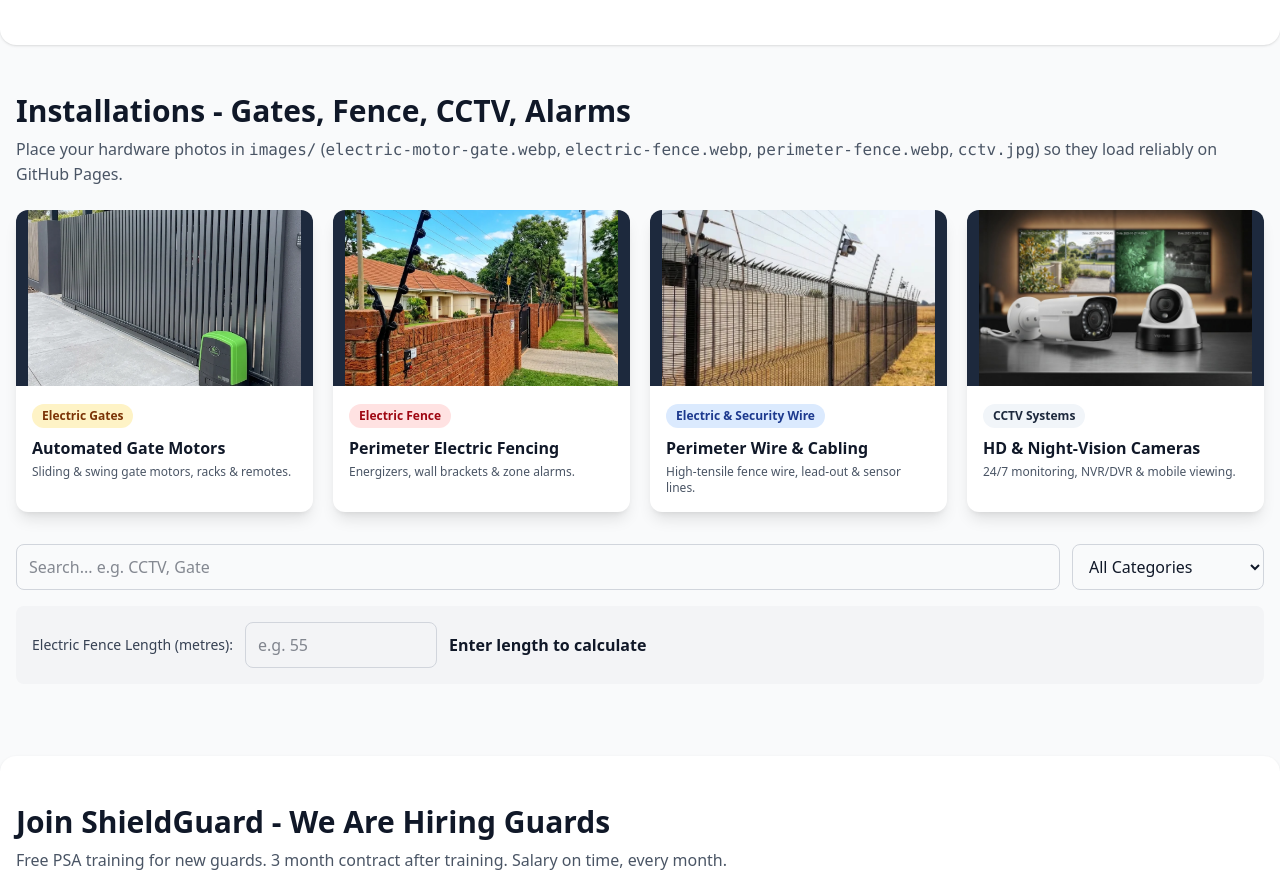
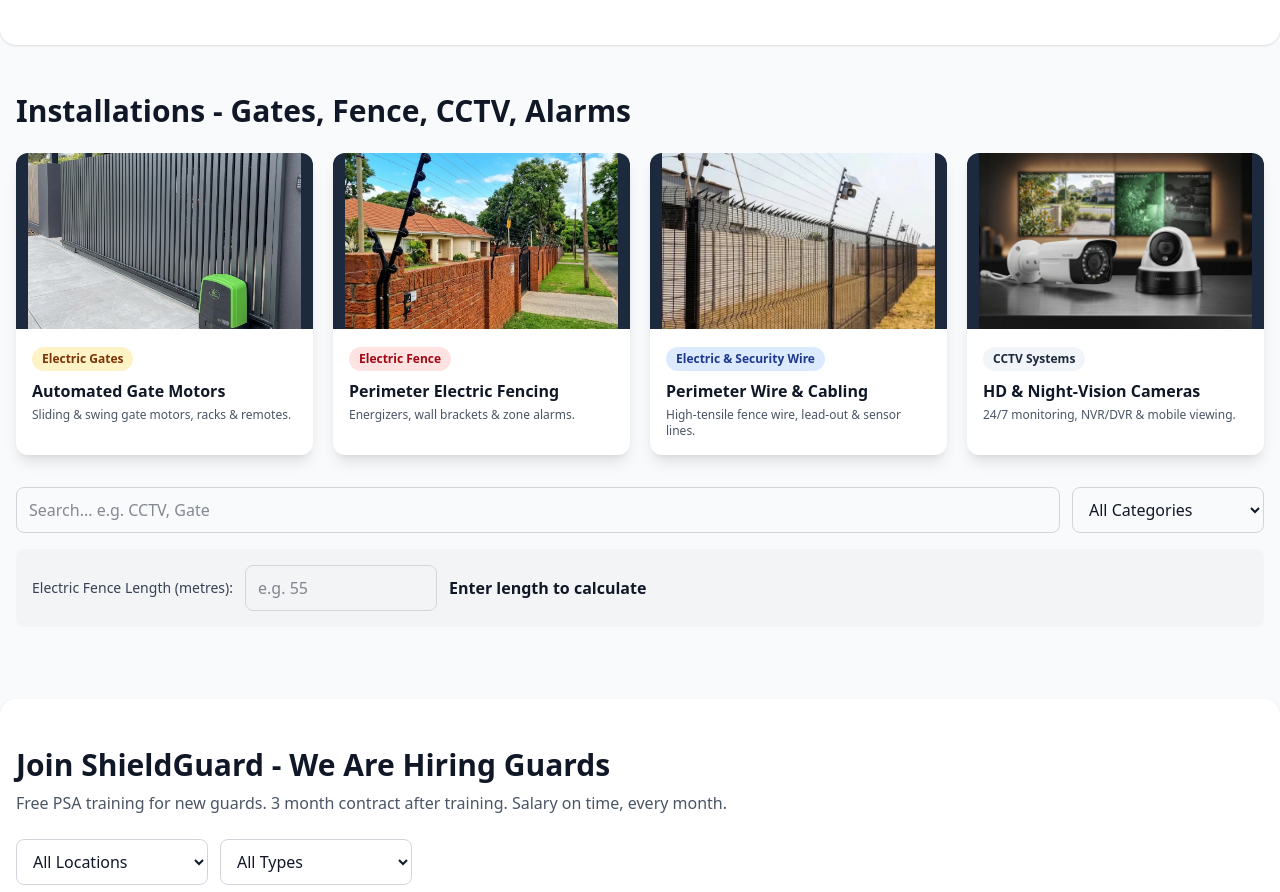
Before and after one commit to Munashe270891/shieldguard, a plain HTML site: page index.html in a window 1280 px wide. Shown: the part 1540-2432 px from the top of the page. Drawn offline with nearby package versions, Linux system fonts and the light colour scheme.

```diff
--- a/index.html
+++ b/index.html
@@ -183,9 +183,6 @@
     <!-- Installations: Electric Gates, Electric Fence, Security Wire & CCTV -->
     <section id="products" class="max-w-7xl mx-auto px-4 py-12">
       <h2 class="text-3xl font-bold">Installations - Gates, Fence, CCTV, Alarms</h2>
-      <p class="text-gray-600 dark:text-gray-300 mt-2">
-        Place your hardware photos in <code>images/</code> (<code>electric-motor-gate.webp</code>, <code>electric-fence.webp</code>, <code>perimeter-fence.webp</code>, <code>cctv.jpg</code>) so they load reliably on GitHub Pages.
-      </p>
 
       <div class="grid grid-cols-1 sm:grid-cols-2 lg:grid-cols-4 gap-5 mt-6">
         <figure class="card">
```
